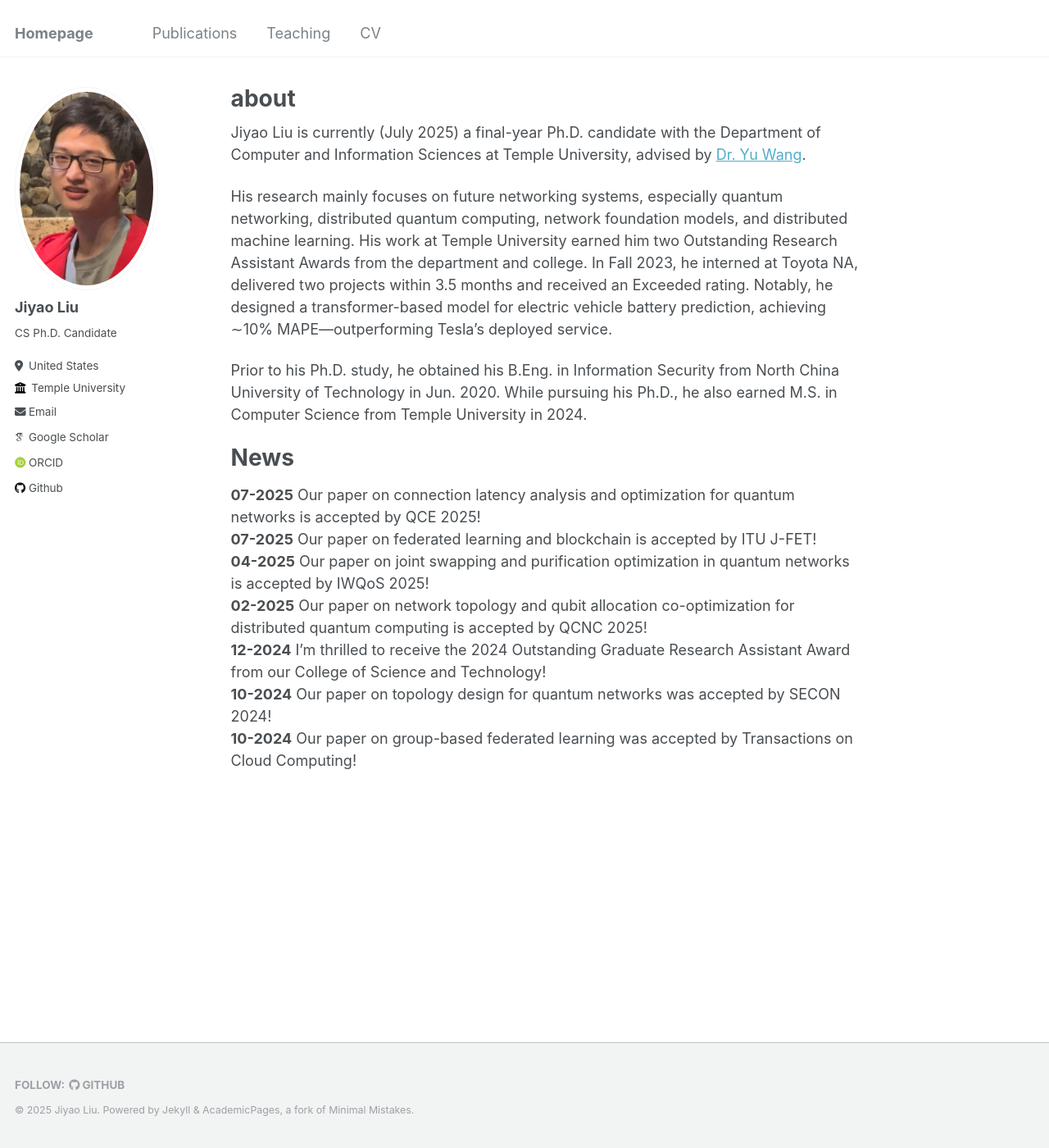
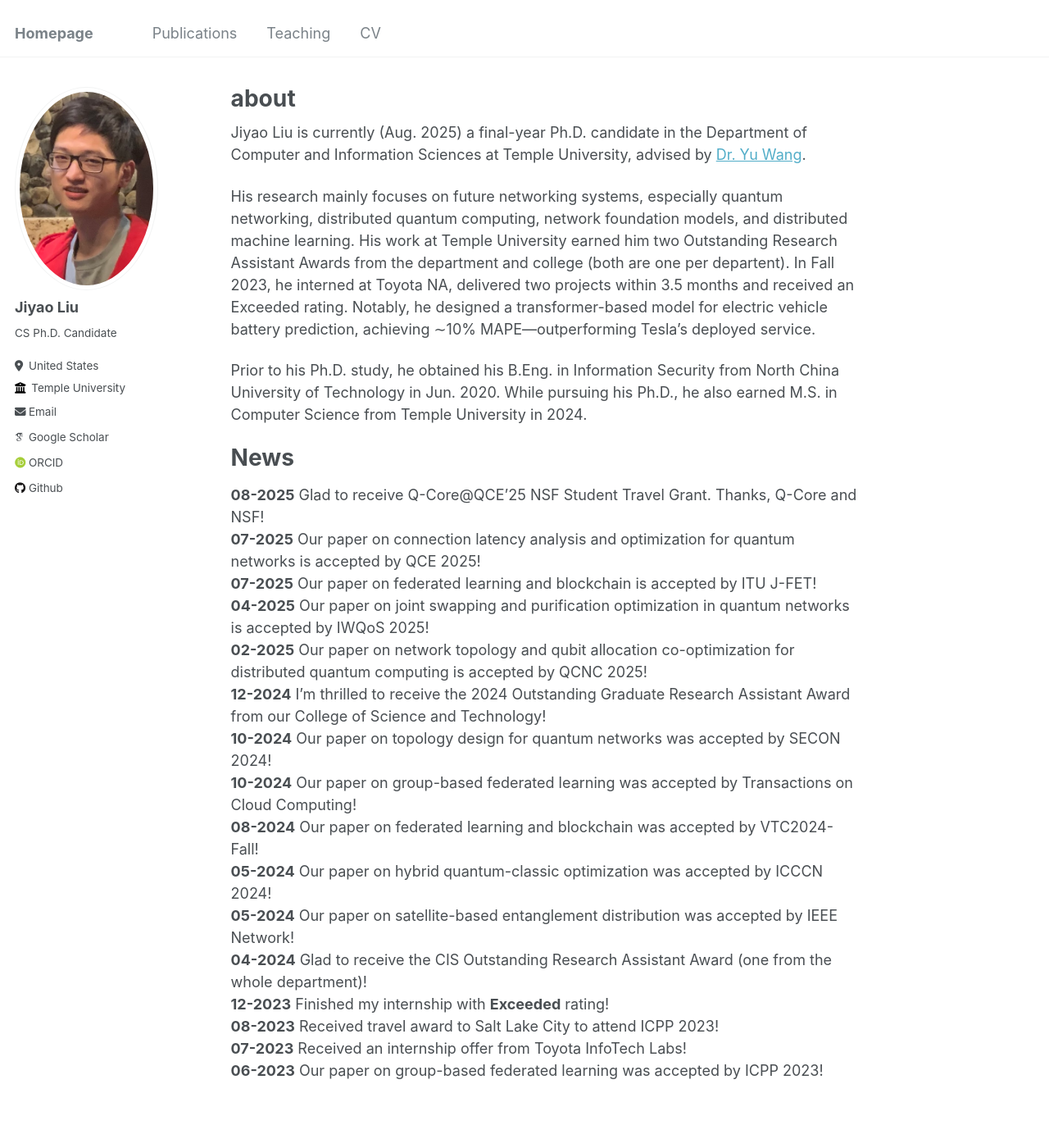
Before and after one commit to Jiyao17/jiyao17.github.io, a Jekyll site: the page built from _pages/about.md, in a window 1280 px wide and 1400 px high. Shown: the whole window at 82% size. Built offline with Jekyll 4.4.1, drawn with Linux system fonts in a browser that asks for light colours; some web fonts are replaced.

Commit message:
update travel grant

```diff
--- a/_pages/about.md
+++ b/_pages/about.md
@@ -7,13 +7,14 @@ redirect_from:
   - /about.html
 ---
 
-Jiyao Liu is currently (July 2025) a final-year Ph.D. candidate with the Department of Computer and Information Sciences at Temple University, advised by [Dr. Yu Wang](https://cis.temple.edu/~yu/){:target="_blank"}.
+Jiyao Liu is currently (Aug. 2025) a final-year Ph.D. candidate in the Department of Computer and Information Sciences at Temple University, advised by [Dr. Yu Wang](https://cis.temple.edu/~yu/){:target="_blank"}.
 
-His research mainly focuses on future networking systems, especially quantum networking, distributed quantum computing, network foundation models, and distributed machine learning. His work at Temple University earned him two Outstanding Research Assistant Awards from the department and college. In Fall 2023, he interned at Toyota NA, delivered two projects within 3.5 months and received an Exceeded rating. Notably, he designed a transformer-based model for electric vehicle battery prediction, achieving ∼10% MAPE—outperforming Tesla’s deployed service.
+His research mainly focuses on future networking systems, especially quantum networking, distributed quantum computing, network foundation models, and distributed machine learning. His work at Temple University earned him two Outstanding Research Assistant Awards from the department and college (both are one per departent). In Fall 2023, he interned at Toyota NA, delivered two projects within 3.5 months and received an Exceeded rating. Notably, he designed a transformer-based model for electric vehicle battery prediction, achieving ∼10% MAPE—outperforming Tesla’s deployed service.
 
 Prior to his Ph.D. study, he obtained his B.Eng. in Information Security from North China University of Technology in Jun. 2020. While pursuing his Ph.D., he also earned M.S. in Computer Science from Temple University in 2024.
 
 # News
+**08-2025**  Glad to receive Q-Core@QCE’25 NSF Student Travel Grant. Thanks, Q-Core and NSF!
 **07-2025**  Our paper on connection latency analysis and optimization for quantum networks is accepted by QCE 2025!
 **07-2025**  Our paper on federated learning and blockchain is accepted by ITU J-FET!
 **04-2025**  Our paper on joint swapping and purification optimization in quantum networks is accepted by IWQoS 2025!
@@ -21,3 +22,11 @@ Prior to his Ph.D. study, he obtained his B.Eng. in Information Security from No
 **12-2024**  I'm thrilled to receive the 2024 Outstanding Graduate Research Assistant Award from our College of Science and Technology!
 **10-2024**  Our paper on topology design for quantum networks was accepted by SECON 2024!
 **10-2024**  Our paper on group-based federated learning was accepted by Transactions on Cloud Computing!
+**08-2024**  Our paper on federated learning and blockchain was accepted by VTC2024-Fall!
+**05-2024**  Our paper on hybrid quantum-classic optimization was accepted by ICCCN 2024!
+**05-2024**  Our paper on satellite-based entanglement distribution was accepted by IEEE Network!
+**04-2024**  Glad to receive the CIS Outstanding Research Assistant Award (one from the whole department)!
+**12-2023**  Finished my internship with **Exceeded** rating!
+**08-2023**  Received travel award to Salt Lake City to attend ICPP 2023!
+**07-2023**  Received an internship offer from Toyota InfoTech Labs!
+**06-2023**  Our paper on group-based federated learning was accepted by ICPP 2023!
```
Also changed, not shown: _pages/cv.md (+1 -0 lines).
